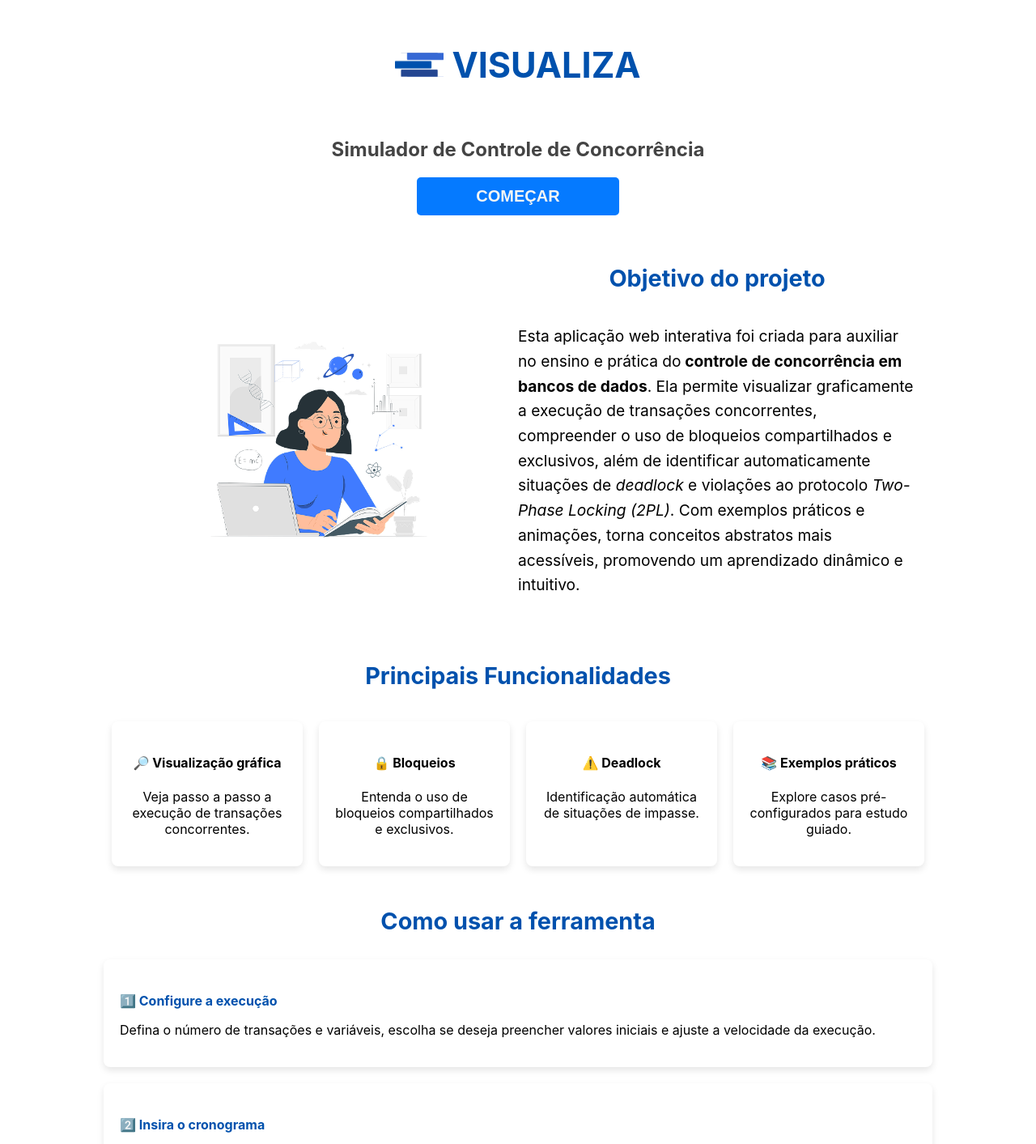
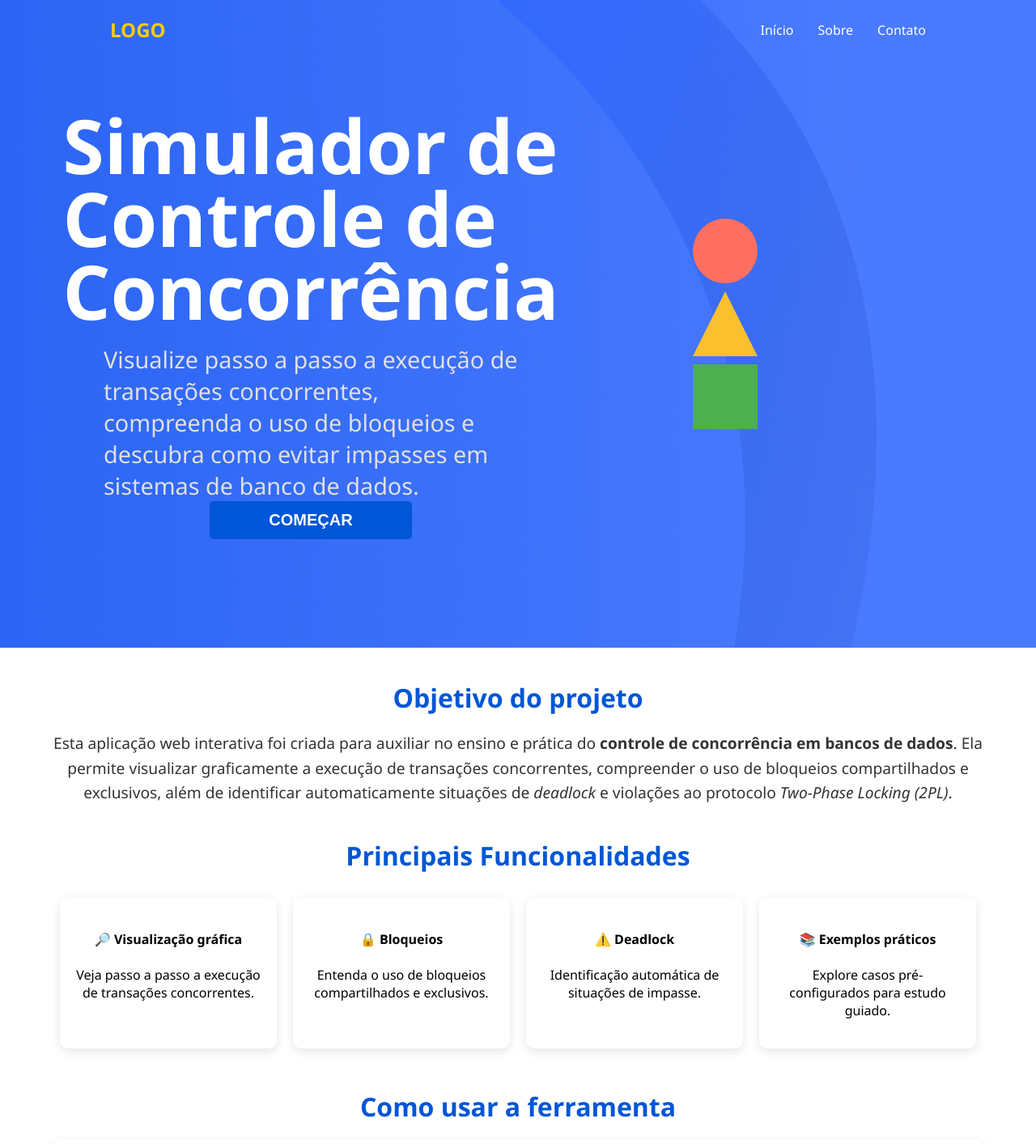
Before and after one commit to Kadu-Santos/controle-concorrencia-app, a React (Create React App) app: page / in a window 1280 px wide. Shown: the top 1413 px of the page at 81% size. Built offline with nearby package versions, Linux system fonts and the light colour scheme.

Commit message:
Construção da tala Home

```diff
--- /dev/null
+++ b/src/components/Navbar/Navbar.css
@@ -0,0 +1,46 @@
+.navbar {
+  display: flex;
+  align-items: center;
+  justify-content: space-between;
+  width: 85%;
+  padding: 20px 40px;
+  background: transparent; /* herda o gradiente do hero */
+  color: #fff;
+  position: absolute; /* fixa dentro do hero */
+  top: 0;
+  left: 50%;
+  transform: translateX(-50%)
+}
+
+/* Logo à esquerda */
+.navbar-logo h2 {
+  margin: 0;
+  font-size: 1.5rem;
+  font-weight: bold;
+  color: #ffcc00; /* destaque */
+}
+
+/* Espaço central */
+.navbar-space {
+  flex: 1;
+}
+
+/* Links à direita */
+.navbar-links {
+  list-style: none;
+  display: flex;
+  gap: 30px;
+  margin: 0;
+  padding: 0;
+}
+
+.navbar-links li a {
+  text-decoration: none;
+  color: #fff;
+  font-weight: 500;
+  transition: color 0.3s ease;
+}
+
+.navbar-links li a:hover {
+  color: #ffcc00;
+}
--- /dev/null
+++ b/src/components/Navbar/Navbar.js
@@ -0,0 +1,25 @@
+import React from 'react';
+import './Navbar.css';
+
+function Navbar() {
+  return (
+    <nav className="navbar">
+      {/* Logo à esquerda */}
+      <div className="navbar-logo">
+        <h2>LOGO</h2>
+      </div>
+
+      {/* Espaço central */}
+      <div className="navbar-space"></div>
+
+      {/* Opções à direita */}
+      <ul className="navbar-links">
+        <li><a href="#home">Início</a></li>
+        <li><a href="#sobre">Sobre</a></li>
+        <li><a href="#contato">Contato</a></li>
+      </ul>
+    </nav>
+  );
+}
+
+export default Navbar;
--- a/src/screens/Home/HomeScreen.css
+++ b/src/screens/Home/HomeScreen.css
@@ -1,116 +1,131 @@
-.home-container {
-  justify-content: center;
-  align-items: center;
-  margin: auto;
-  width: 80%;
+.home{
+  width: 100%;
+  font-family: 'Segoe UI', sans-serif;
 }
 
-/* Hero */
-.hero {
-  text-align: center;
-  padding: 40px 20px;
-}
-.subtitle {
-  font-size: 1.5rem;
-  color: #444;
-  margin-bottom: 20px;
+.home-container {
+  width: 90%;
+  margin: auto;
 }
 
-/* Objetivo */
-.boxBody {
-  display: flex;
-  justify-content: space-between;
-  align-items: center;
-  padding: 20px;
-}
-.box1 {
+.dividerHome {
+  width: 50%;
   display: flex;
   flex-direction: column;
-  gap: 20px;
-  flex: 1;
-}
-.box2 {
-  flex: 1;
-  display: flex;
   justify-content: center;
   align-items: center;
 }
-.welcomeText {
-  color: #0051ad;
-  text-align: center;
-  font-size: 3rem;
+
+/* Hero moderno */
+.hero {
+  display: flex;
+  flex-direction: column;
+  justify-content: center;
+  color: #fff;
+  background-image: url(../../assets/background.png);
+  height: 100vh;
 }
-.imgApresentation {
-  width: 60%;
-}
-.objective {
-  font-size: 1.8rem;
-  color: #0051ad;
+
+.hero-content {
+  display: flex;
+  width: 80%;
   margin: auto;
 }
+
+.hero-title {
+  font-size: 5.8rem;
+  letter-spacing: 0px;
+  line-height: 90px;
+  font-weight: bold;
+  margin: 0px 0px 20px 0px;
+}
+
+.hero-subtitle {
+  font-size: 1.8rem;
+  color: #e0e0e0;
+  margin: 0px;
+}
+
+/* Placeholders geométricos */
+.shape-circle {
+  width: 80px;
+  height: 80px;
+  border-radius: 50%;
+  background: #ff6f61;
+  margin: 10px;
+}
+.shape-square {
+  width: 80px;
+  height: 80px;
+  background: #4caf50;
+  margin: 10px;
+}
+.shape-triangle {
+  width: 0;
+  height: 0;
+  border-left: 40px solid transparent;
+  border-right: 40px solid transparent;
+  border-bottom: 80px solid #fbc02d;
+  margin: 10px;
+}
+
+/* Seções */
+.sectionTitle {
+  text-align: center;
+  font-size: 2rem;
+  color: #0056d6;
+  margin: 40px 0 20px;
+}
+
 .objectiveText {
+  text-align: center;
   font-size: 1.2rem;
   line-height: 1.6;
+  color: #333;
 }
 
 /* Funcionalidades */
-.sectionTitle {
-  text-align: center;
-  font-size: 1.8rem;
-  color: #0051ad;
-  margin-top: 40px;
-}
 .features {
   display: flex;
   justify-content: space-around;
   flex-wrap: wrap;
-  margin: 20px 0;
 }
 .feature-card {
   background: #fff;
-  border-radius: 8px;
+  border-radius: 10px;
   padding: 20px;
   margin: 10px;
   flex: 1 1 200px;
-  box-shadow: 0 4px 8px rgba(0,0,0,0.1);
+  box-shadow: 0 4px 12px rgba(0,0,0,0.1);
   text-align: center;
 }
 
-/* Preview */
-.preview {
-  display: flex;
-  justify-content: center;
-  margin: 30px 0;
-}
-.preview-img {
-  width: 70%;
-  border-radius: 10px;
-  box-shadow: 0 4px 12px rgba(0,0,0,0.2);
-}
-
-/* Autores */
-.Autors {
-  margin-top: 40px;
-  font-size: 1.8rem;
-  color: #0051ad;
-  text-align: center;
-}
-
+/* Como usar */
 .how-to {
   display: flex;
   flex-direction: column;
   gap: 20px;
-  margin: 30px 0;
+}
+.step-card {
+  background: #fff;
+  border-radius: 10px;
+  padding: 20px;
+  box-shadow: 0 4px 12px rgba(0,0,0,0.1);
+}
+.step-card h4 {
+  color: #0056d6;
+  margin-bottom: 10px;
 }
 
-.step-card {
-  background: #fff;
-  border-radius: 8px;
-  padding: 20px;
-  box-shadow: 0 4px 8px rgba(0,0,0,0.1);
+/*Formas*/
+.shape-circle {
+  width: 80px;
 }
 
-.step-card h4 {
-  color: #0051ad;
-  margin-bottom: 10px;
+.shape-square {
+  width: 80px;
 }
+
+.shape-triangle {
+  width: 80px;
+}
--- a/src/screens/Home/HomeScreen.js
+++ b/src/screens/Home/HomeScreen.js
@@ -1,55 +1,69 @@
+// HomeScreen.jsx
 import React from 'react';
 import { useNavigate } from 'react-router-dom';
 import './HomeScreen.css';
-
-import img2 from '../../assets/Learning-pana 1.png';
-import img3 from '../../assets/users/user1.JPG';
-import img4 from '../../assets/users/user2.jpeg';
-
 import ButtonC from '../../components/button/ButtonC';
 import Footer from '../../components/Footer/Footer';
 import IntegranteCard from '../../components/IntegranteCard/IntegranteCard';
-import Logo from '../../components/Logo/Logo';
+import Navbar from '../../components/Navbar/Navbar';
 
 function HomeScreen() {
   const navigate = useNavigate();
-
   const goRunPage = () => {
     navigate('/RunPage');
   };
 
   return (
-    <div className="home-container">
-
+    <div className="home">
       {/* Hero Section */}
-      <Logo />
-      <div className="hero">
-        <h2 className="subtitle">Simulador de Controle de Concorrência</h2>
-        <ButtonC texto='COMEÇAR' corTexto="#f5f5f5" corFundo="#057aff" onClick={goRunPage} />
+      <section className="hero">
+        <Navbar />
+        <div className="hero-content">
+          <div className='dividerHome'>
+            <h1 className="hero-title">
+              Simulador de <span>Controle de Concorrência</span>
+            </h1>
+            <p className="hero-subtitle">
+              Visualize passo a passo a execução de transações concorrentes,
+              compreenda o uso de bloqueios e descubra como evitar impasses em
+              sistemas de banco de dados.
+            </p>
+            <ButtonC
+              texto="COMEÇAR"
+              corTexto="#fff"
+              corFundo="#0056d6"
+              onClick={goRunPage}
+            />
           </div>
 
-      {/* Objetivo */}
-      <div className="boxBody">
-        <div className="box2">
-          <img src={img2} className="imgApresentation" alt="Apresentação 2" />
+          <div className='dividerHome'>
+            <div className="hero-image">
+              {/* Placeholder geométrico */}
+              <div className="shape-circle"></div>
+              <div className="shape-triangle"></div>
+              <div className="shape-square"></div>
             </div>
-        <div className="box1">
-          <h3 className="objective">Objetivo do projeto</h3>
-          <p className="objectiveText">
-            Esta aplicação web interativa foi criada para auxiliar no ensino e prática do
-            <strong> controle de concorrência em bancos de dados</strong>.
-            Ela permite visualizar graficamente a execução de transações concorrentes,
-            compreender o uso de bloqueios compartilhados e exclusivos, além de identificar
-            automaticamente situações de <em>deadlock</em> e violações ao protocolo
-            <em> Two-Phase Locking (2PL)</em>.
-            Com exemplos práticos e animações, torna conceitos abstratos mais acessíveis,
-            promovendo um aprendizado dinâmico e intuitivo.
-          </p>
           </div>
         </div>
 
+      </section >
+      <div className="home-container">
+
+        {/* Objetivo */}
+        < section className="objective-section" >
+          <h3 className="sectionTitle">Objetivo do projeto</h3>
+          <p className="objectiveText">
+            Esta aplicação web interativa foi criada para auxiliar no ensino e
+            prática do <strong>controle de concorrência em bancos de dados</strong>.
+            Ela permite visualizar graficamente a execução de transações
+            concorrentes, compreender o uso de bloqueios compartilhados e
+            exclusivos, além de identificar automaticamente situações de
+            <em> deadlock</em> e violações ao protocolo <em>Two-Phase Locking (2PL)</em>.
+          </p>
+        </section >
+
         {/* Funcionalidades */}
-      <h3 className="sectionTitle">Principais Funcionalidades</h3>
+        < h3 className="sectionTitle" > Principais Funcionalidades</h3 >
         <div className="features">
           <div className="feature-card">
             <h4>🔎 Visualização gráfica</h4>
@@ -69,48 +83,43 @@ function HomeScreen() {
           </div>
         </div>
 
-      {/* Preview */}
+        {/* Como usar */}
         <h3 className="sectionTitle">Como usar a ferramenta</h3>
         <div className="how-to">
           <div className="step-card">
             <h4>1️⃣ Configure a execução</h4>
-          <p>Defina o número de transações e variáveis, escolha se deseja preencher valores iniciais e ajuste a velocidade da execução.</p>
-          {/* Aqui você pode inserir um print da tela de configuração */}
+            <p>Defina transações, variáveis e velocidade da execução.</p>
+            <div className="shape-square"></div>
           </div>
-
           <div className="step-card">
             <h4>2️⃣ Insira o cronograma</h4>
-          <p>Utilize os dropdowns para montar a sequência de operações de cada transação. É possível adicionar ou remover operações conforme necessário.</p>
-          {/* Print da área de cronograma */}
+            <p>Monte a sequência de operações de cada transação.</p>
+            <div className="shape-circle"></div>
           </div>
-
           <div className="step-card">
             <h4>3️⃣ Execute ou gere exemplos</h4>
-          <p>Clique em <strong>GERAR</strong> para executar seu cronograma ou em <strong>GERAR EXEMPLO</strong> para visualizar um caso pré-configurado automaticamente.</p>
-          {/* Print dos botões de execução */}
+            <p>Use os botões para executar ou gerar exemplos automáticos.</p>
+            <div className="shape-triangle"></div>
           </div>
-
           <div className="step-card">
             <h4>4️⃣ Acompanhe a execução</h4>
-          <p>Observe na tabela como os bloqueios são concedidos, quais operações aguardam e quando ocorrem situações de <em>deadlock</em> ou violações ao protocolo 2PL.</p>
-          {/* Print da tabela de execução */}
+            <p>Observe bloqueios, operações em espera e deadlocks.</p>
+            <div className="shape-square"></div>
           </div>
-
           <div className="step-card">
             <h4>5️⃣ Analise os resultados</h4>
-          <p>Confira o terminal lateral para mensagens de erro, alertas e logs da execução. Use o botão <strong>LIMPAR</strong> para reiniciar e testar novos cenários.</p>
-          {/* Print do terminal */}
+            <p>Confira logs e mensagens no terminal lateral.</p>
+            <div className="shape-circle"></div>
           </div>
         </div>
 
-
         {/* Equipe */}
-      <h3 className="Autors">Responsáveis pelo Projeto</h3>
+        <h3 className="sectionTitle">Responsáveis pelo Projeto</h3>
         <div className="boxBody">
           <IntegranteCard
             nome="Carlos Eduardo dos Santos"
             funcao="Desenvolvedor"
-          foto={img4}
+            foto="https://via.placeholder.com/150"
             github="https://github.com/Kadu-Santos"
             linkedin="https://www.linkedin.com/in/carlos-eduardo-santos-2a56aa283/"
             instagram="https://www.instagram.com/kadu.santoss_"
@@ -118,7 +127,7 @@ function HomeScreen() {
           <IntegranteCard
             nome="Jefferson Silva Lopes"
             funcao="Prof. Orientador"
-          foto={img3}
+            foto="https://via.placeholder.com/150"
             github="https://github.com/jeffersonl22"
             linkedin="https://br.linkedin.com/in/jefferson-silva-lopes-87925a248"
             instagram="https://www.instagram.com/jeffersonl22"
@@ -126,6 +135,7 @@ function HomeScreen() {
         </div>
 
         <Footer />
+      </div >
     </div>
   );
 }
--- a/src/utils/rules/rules2PL/noCommitWithActiveLocks.js
+++ b/src/utils/rules/rules2PL/noCommitWithActiveLocks.js
@@ -20,7 +20,8 @@ export default function noCommitWithActiveLocks(instructions = []) {
     }
 
     // Se der commit, verifica se ainda tem locks ativos
-    if (opNorm === 'Commit' && txLocks[tid].size > 0) {
+    if (opNorm === 'COMMIT' && txLocks[tid].size > 0) {
+      console.log(`Erro: ${tid} tentou Commit com locks ativos em ${[...txLocks[tid]].join(', ')}`);
       errors.push({
         index,
         texto: `${tid} tentou Commit mantendo locks ativos (${[...txLocks[tid]].join(', ')})`
```
Also changed, not shown: src/assets/background.png (added), src/assets/img.png (added). Lines whose indentation alone changed are shown as unchanged.
